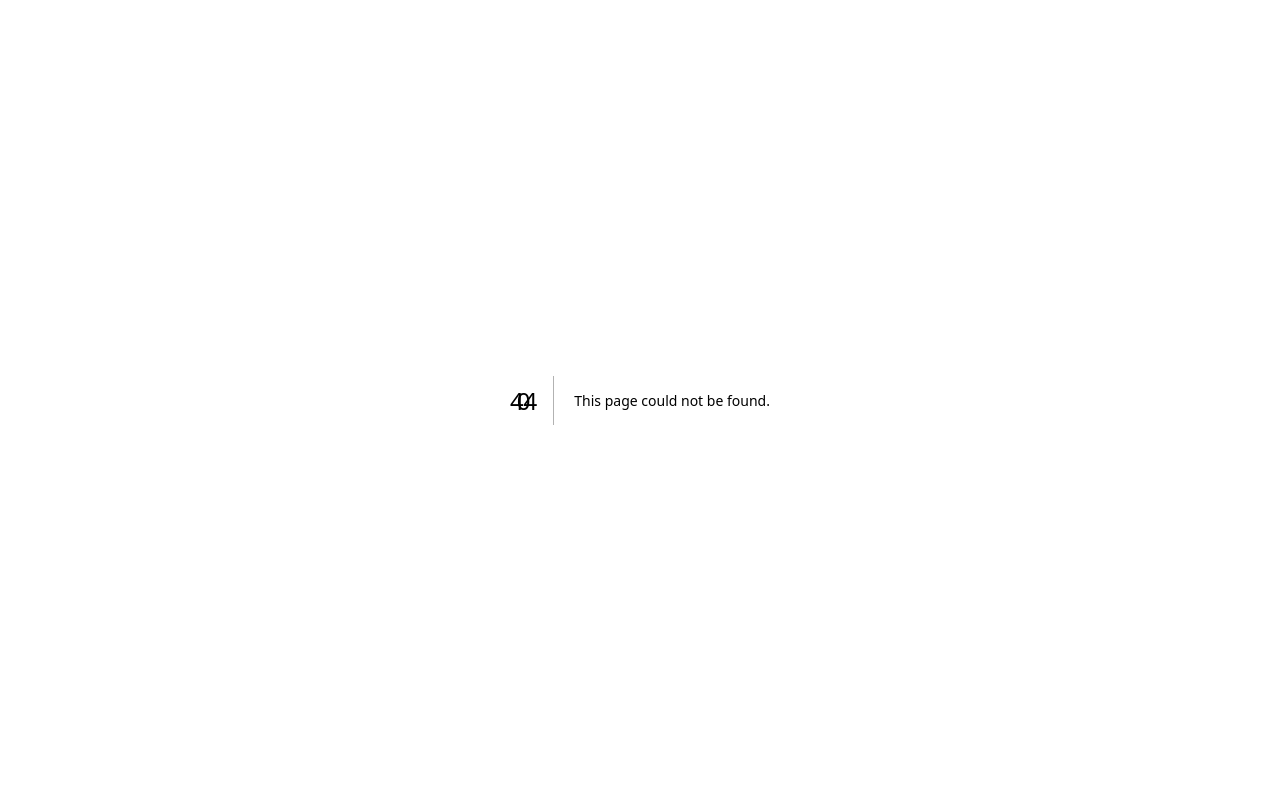
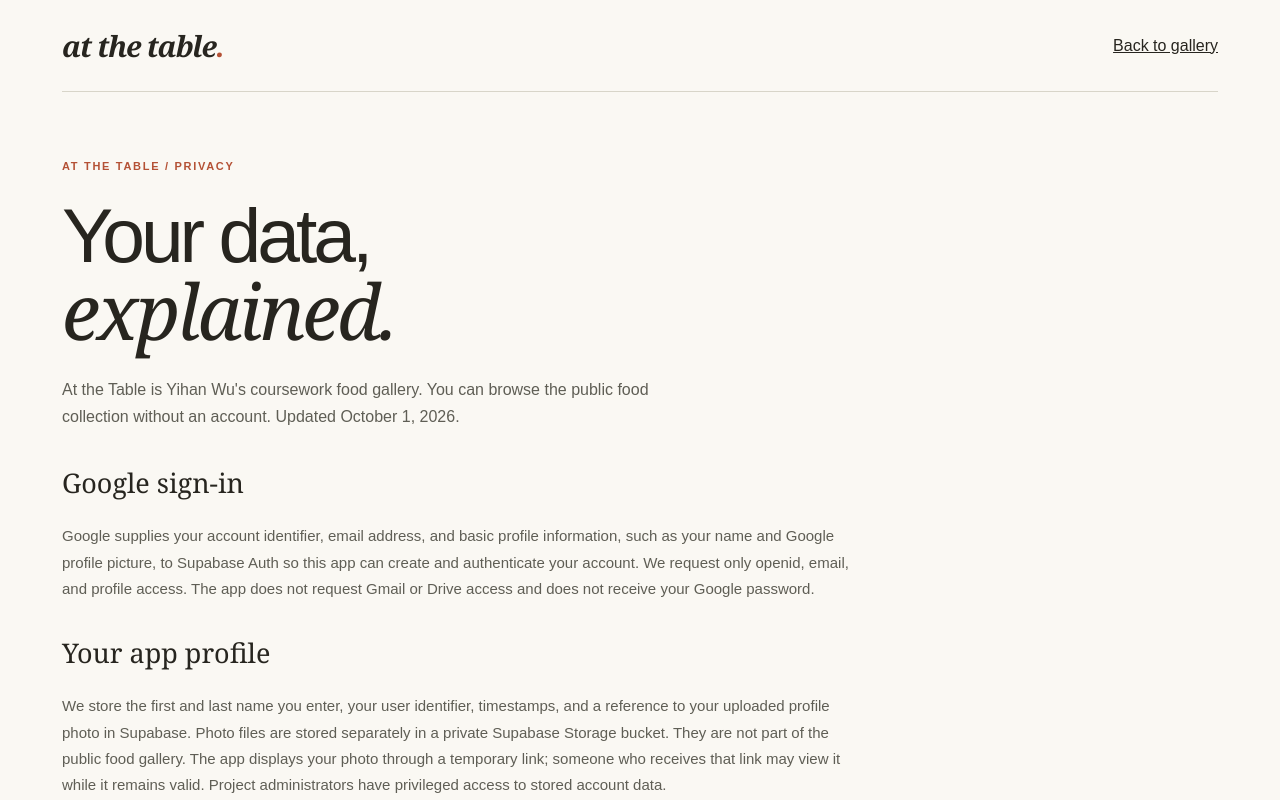
Before and after one commit to yihan2588/DesignGenAI_repo, a Next.js app: page /privacy in a window 1280 px wide. Before the commit this address had no page. Shown: the top 800 px of the page. Built offline with nearby package versions, Linux system fonts and the light colour scheme.

Commit message:
Add public privacy disclosure for Google sign-in

```diff
--- a/app/globals.css
+++ b/app/globals.css
@@ -68,4 +68,7 @@ button:focus-visible, input:focus-visible { outline: 2px solid var(--accent); ou
 .member-invite { display: flex; align-items: center; justify-content: space-between; gap: 28px; padding: 38px 0 56px; border-top: 1px solid var(--line); }
 .member-invite .eyebrow { margin-bottom: 14px; color: var(--accent); }
 .member-invite .primary-button { flex-shrink: 0; }
+.privacy-main section { margin-top: 32px; }
+.privacy-main h2 { font: 400 27px Georgia, serif; }
+.privacy-main section p { font-size: 15px; line-height: 1.75; color: #5f5e55; }
 @media (max-width: 640px) { .site-header { flex-wrap: wrap; padding: 20px 0; gap: 16px; } .site-nav { gap: 18px; font-size: 12px; } .account-main { padding-top: 46px; } .account-card { padding: 22px; } .name-fields { grid-template-columns: 1fr; } .member-invite { flex-direction: column; align-items: flex-start; } .account-title { letter-spacing: -2px; } .account-title em { letter-spacing: -2px; } }
--- a/app/page.tsx
+++ b/app/page.tsx
@@ -105,7 +105,7 @@ export default async function Home() {
         </aside>
       </main>
 
-      <footer className="site-footer"><span>AT THE TABLE © {new Date().getFullYear()}</span><span>MADE WITH APPETITE IN NEW YORK</span></footer>
+      <footer className="site-footer"><span>AT THE TABLE © {new Date().getFullYear()}</span><Link href="/privacy">Privacy</Link><span>MADE WITH APPETITE IN NEW YORK</span></footer>
     </div>
   );
 }
--- /dev/null
+++ b/app/privacy/page.tsx
@@ -0,0 +1,19 @@
+import Link from "next/link";
+import type { Metadata } from "next";
+
+export const metadata: Metadata = { title: "Privacy — At the Table" };
+
+export default function PrivacyPage() {
+  return <div className="site-shell">
+    <header className="site-header"><Link className="wordmark" href="/">at the table<span>.</span></Link><Link href="/">Back to gallery</Link></header>
+    <main id="main-content" className="account-main privacy-main">
+      <p className="eyebrow">AT THE TABLE / PRIVACY</p>
+      <h1 className="account-title">Your data,<br /><em>explained.</em></h1>
+      <p className="account-copy">At the Table is Yihan Wu&apos;s coursework food gallery. You can browse the public food collection without an account. Updated October 1, 2026.</p>
+      <section><h2>Google sign-in</h2><p>Google supplies your account identifier, email address, and basic profile information, such as your name and Google profile picture, to Supabase Auth so this app can create and authenticate your account. We request only openid, email, and profile access. The app does not request Gmail or Drive access and does not receive your Google password.</p></section>
+      <section><h2>Your app profile</h2><p>We store the first and last name you enter, your user identifier, timestamps, and a reference to your uploaded profile photo in Supabase. Photo files are stored separately in a private Supabase Storage bucket. They are not part of the public food gallery. The app displays your photo through a temporary link; someone who receives that link may view it while it remains valid. Project administrators have privileged access to stored account data.</p><p>Upload only images you want this app to store. Files may contain camera metadata. Replaced uploads may remain until cleanup completes.</p></section>
+      <section><h2>Sessions and service providers</h2><p>Authentication cookies keep you signed in. Google provides sign-in, Supabase provides authentication, database and file storage, and Vercel hosts the app. These services process requests and may keep operational logs. This app uses Google user data for account authentication and profile display, not advertising or sale.</p></section>
+      <section><h2>Editing and deletion</h2><p>You can edit your names and replace your photo in Profile. Signing out removes this browser&apos;s session; it does not delete stored account data. Account and photo deletion requests can be sent to Yihan Wu at <span>yihan2588@gmail.com</span>. The app does not currently provide a self-service account deletion button.</p></section>
+    </main>
+  </div>;
+}
```
